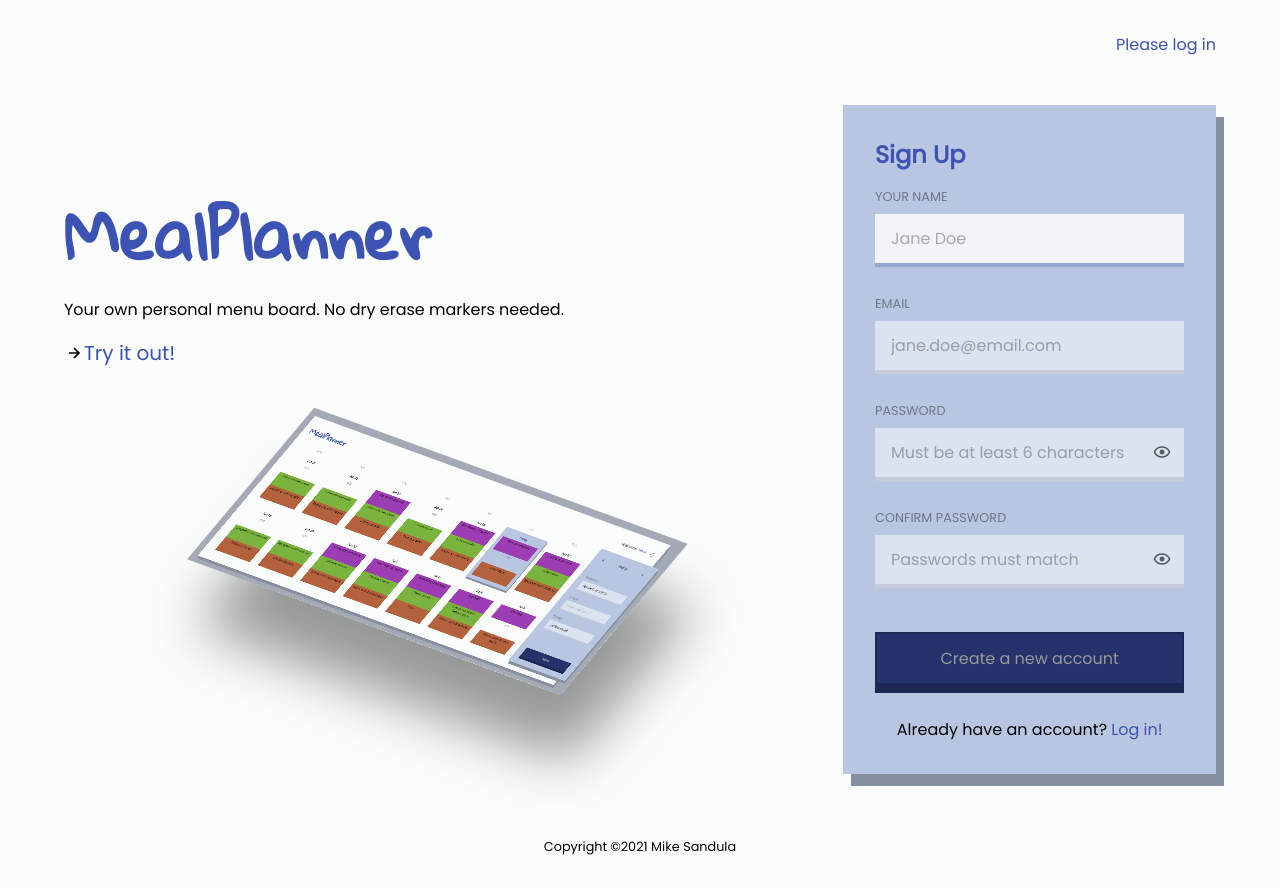
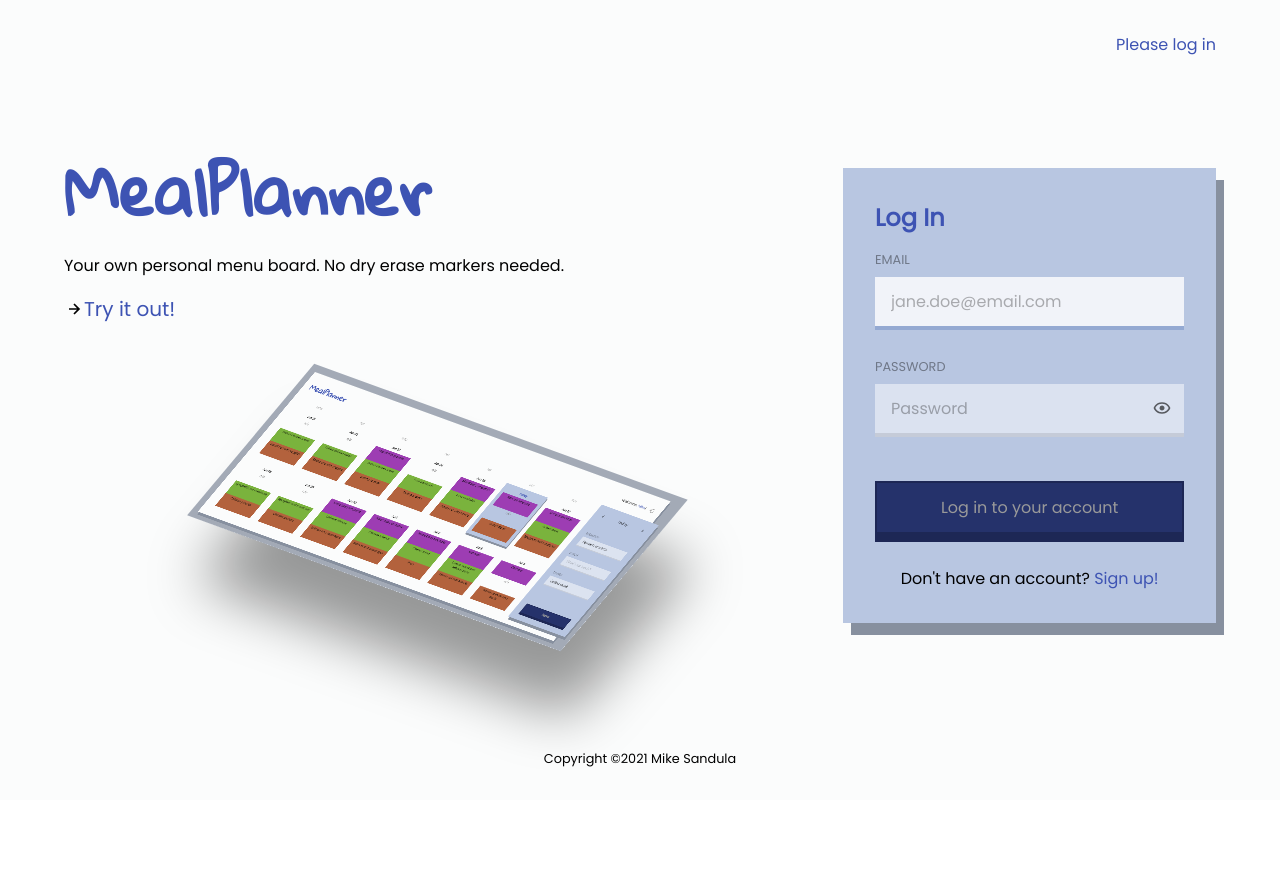
Before and after one commit to msandula12/meal-planner-client, a React (Create React App) app: page / in a window 1280 px wide. After the commit the page ends 800 px from the top, so only its background shows below. Built offline with nearby package versions, Linux system fonts and the light colour scheme; no server answers.

Commit message:
chore: default to Login

```diff
--- a/src/components/Home/Home.tsx
+++ b/src/components/Home/Home.tsx
@@ -13,7 +13,7 @@ import SignUp from './SignUp';
 import './Home.scss';
 
 function Home() {
-  const [isSigningUp, setIsSigningUp] = useState(true);
+  const [isSigningUp, setIsSigningUp] = useState(false);
 
   const toggleIsSigningUp = () => {
     setIsSigningUp((prevIsSigningup) => !prevIsSigningup);
```
